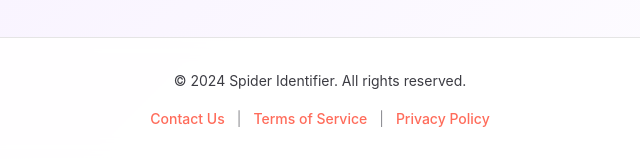
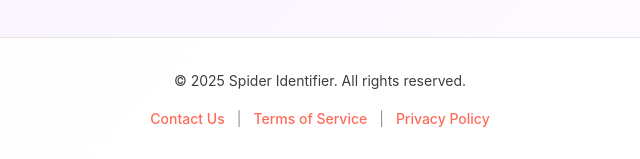
Before and after one commit to men3malgmatti/Spider-Identifier-Pro, a plain HTML site: page index.html in a window 1280 px wide. Shown: the part 814-973 px from the top of the page, 320-960 px from the left. Drawn offline with Linux system fonts and the light colour scheme.

Commit message:
update footer copyright year from 2024 to 2025

```diff
--- a/index.html
+++ b/index.html
@@ -57,7 +57,7 @@
   <footer class="footer">
     <div class="container">
       <div class="footer-content">
-        <p class="footer-text">&copy; 2024 <span id="footer-app-name">Spider Identifier</span>. All rights reserved.</p>
+        <p class="footer-text">&copy; 2025 <span id="footer-app-name">Spider Identifier</span>. All rights reserved.</p>
         <nav class="footer-links">
           <a id="contact-link" href="mailto:support@example.com" class="footer-link">Contact Us</a>
           <span class="footer-separator">|</span>
```
